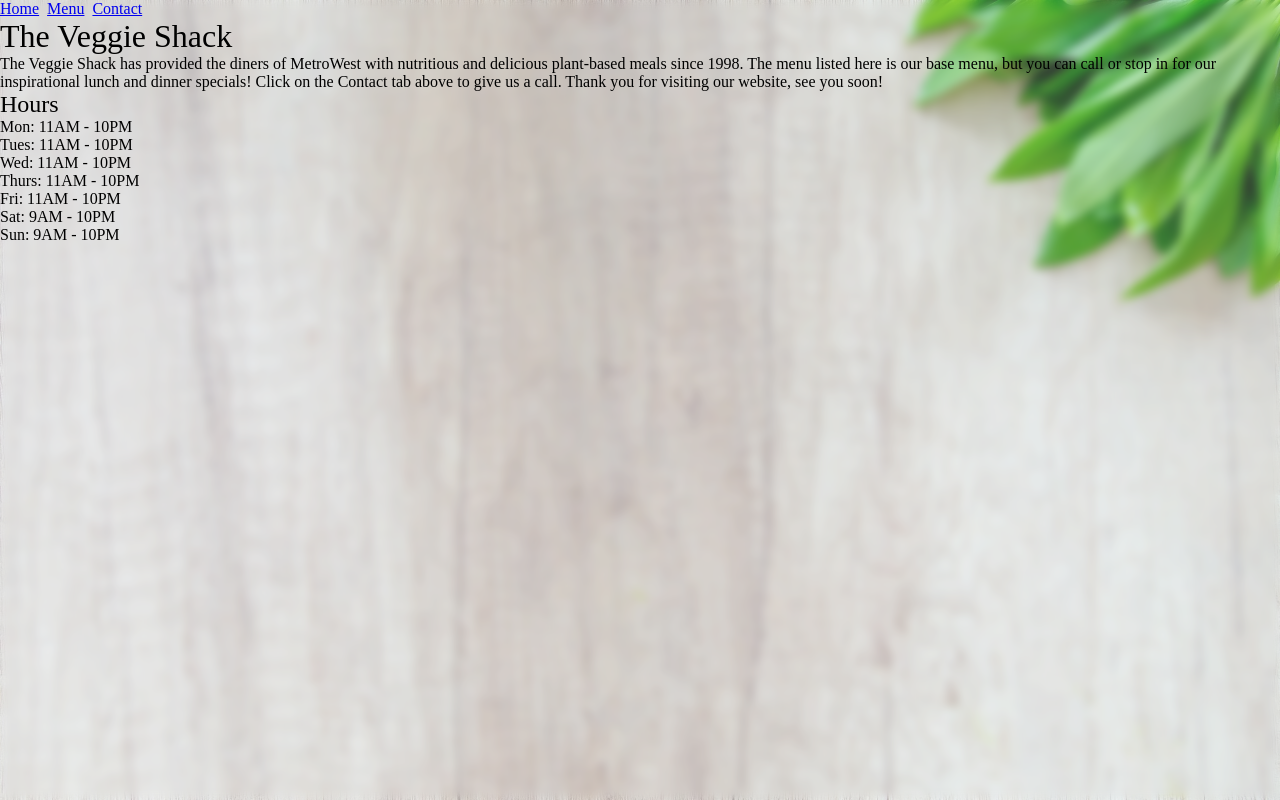
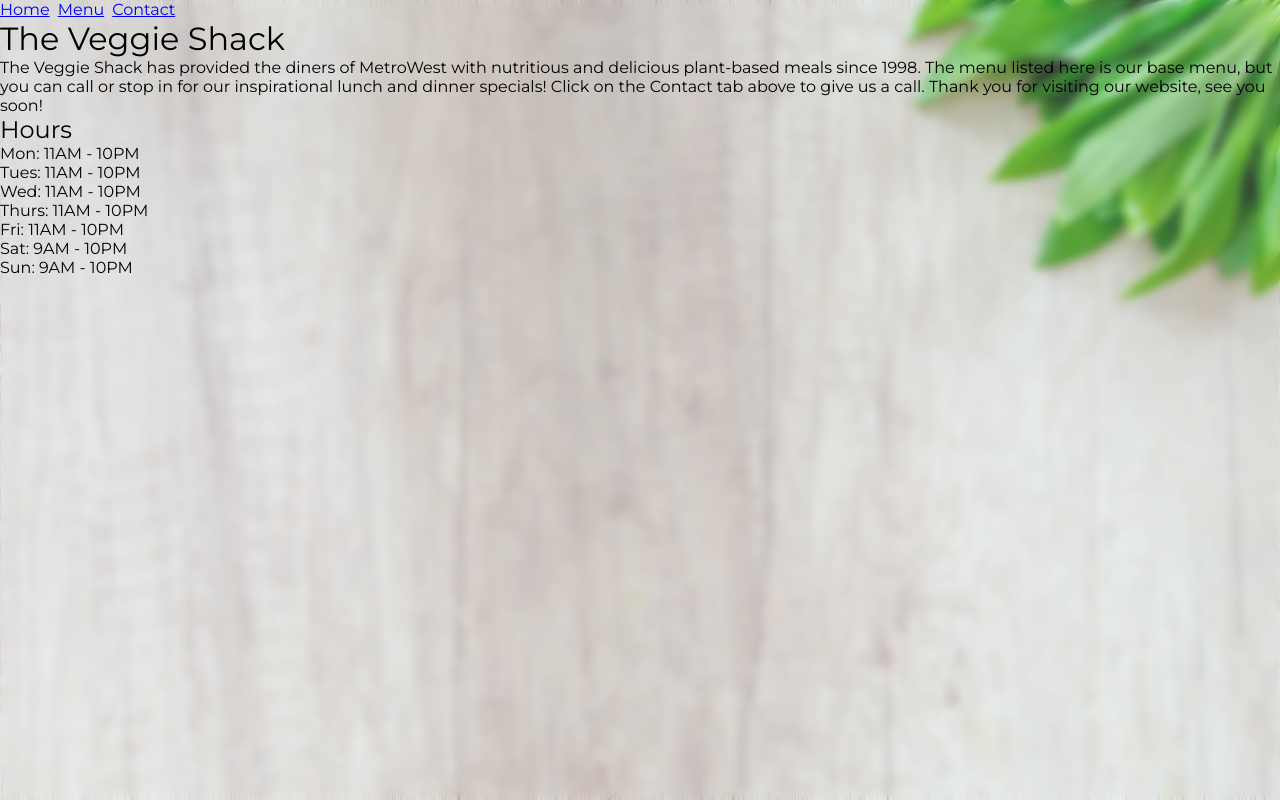
Before and after one commit to joe-mccann-dev/js-restaurant-page, a website built with webpack: page dist/index.html in a window 1280 px wide. Built offline with nearby package versions, Linux system fonts and the light colour scheme.

Commit message:
Add custom google font.

```diff
--- a/src/style.css
+++ b/src/style.css
@@ -1,6 +1,10 @@
+@import url('https://fonts.googleapis.com/css2?family=Montserrat:ital,wght@0,400;0,700;1,400&display=swap');
+
 :root {
   --neutral-100-blur: rgb(245, 245, 245, 0.20);
 }
+
+/* BEGIN CSS RESET */
 
 html {
   box-sizing: border-box;
@@ -17,6 +21,17 @@ body, h1, h2, h3, h4, h5, h6, p, ol, ul {
   font-weight: normal;
 }
 
+ol, ul {
+  list-style: none;
+}
+
+img {
+  max-width: 100%;
+  height: auto;
+}
+
+/* END CSS RESET */
+
 body {
   background-image: url("../src/images/wood-with-green-compressed.png");
   background-position: top;
@@ -24,22 +39,13 @@ body {
   background-size: cover;
   height: 100vh;
   width: 100%;
-
+  font-family: 'Montserrat', sans-serif;
 }
 
 .blur {
   background: var(--neutral-100-blur);
   backdrop-filter: blur(5px);
   height: 100vh;
-}
-
-ol, ul {
-  list-style: none;
-}
-
-img {
-  max-width: 100%;
-  height: auto;
 }
 
 .image {
```
